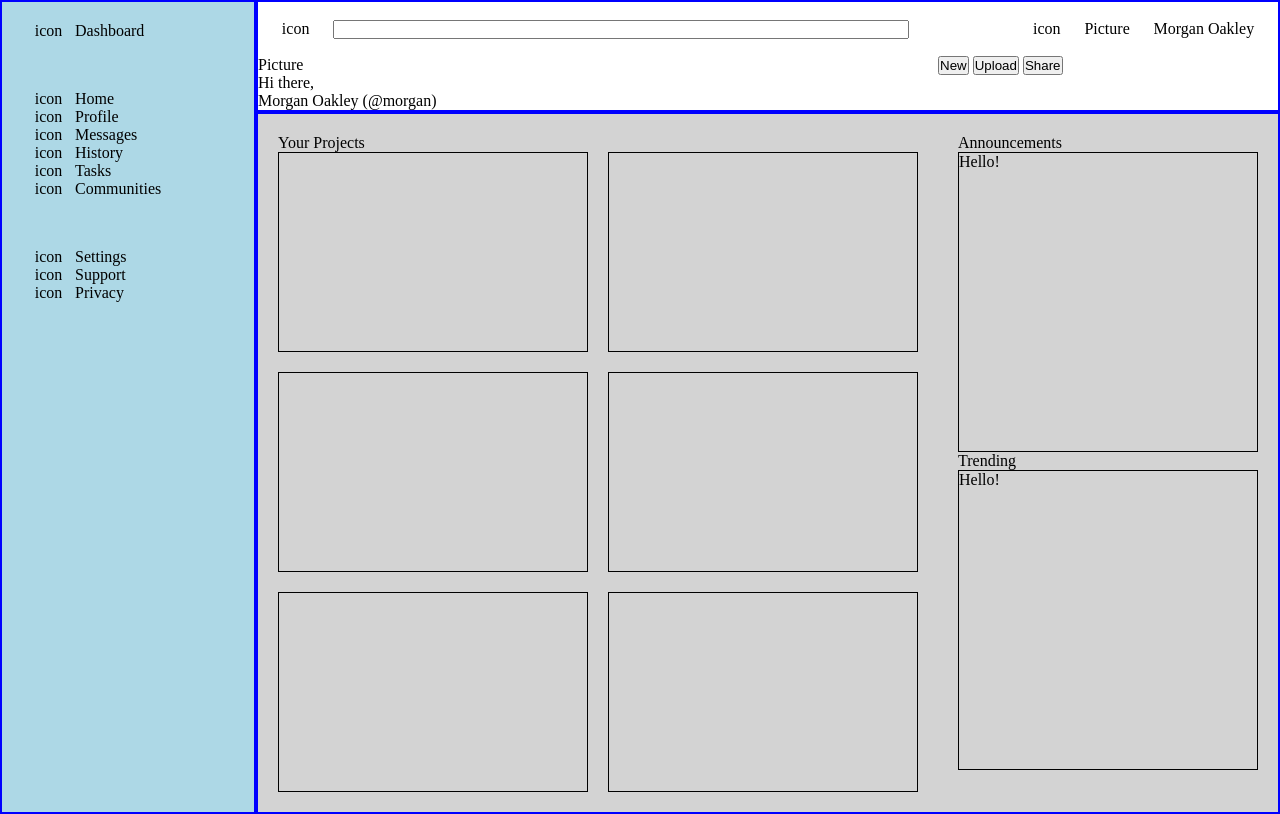
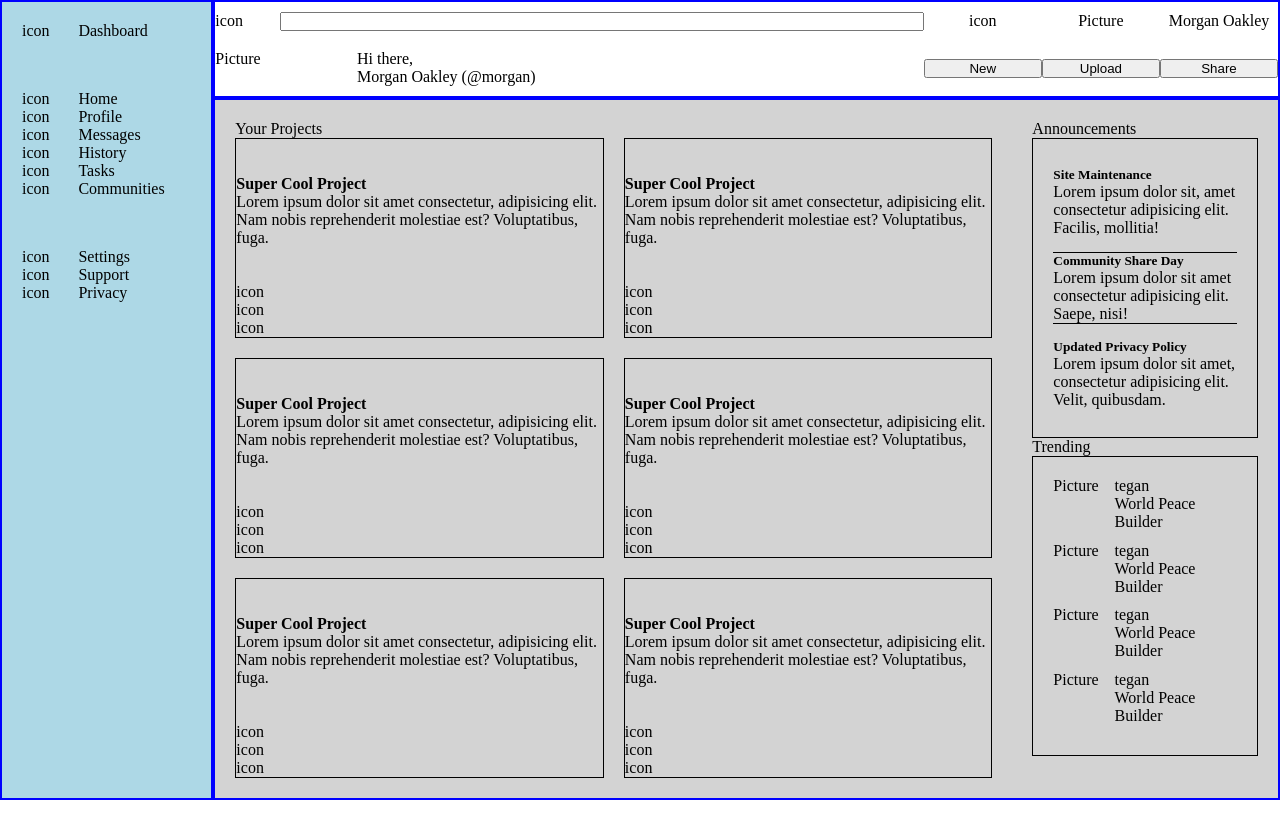
Before and after one commit to elefantoft/odin-admin-dashboard, a plain HTML site: page index.html in a window 1280 px wide. Drawn offline with Linux system fonts and the light colour scheme.

Commit message:
Fix layout

```diff
--- a/index.html
+++ b/index.html
@@ -41,27 +41,26 @@
 
         <div class="header">
 
-            <div class="nav">
+            <div class="search">
                 <div class="icon">icon</div>
                 <input type="search">
+            </div>
+            <div class="user">
                 <div class="icon">icon</div>
                 <div class="icon">Picture</div>
                 <div>Morgan Oakley</div>
             </div>
-
-            <div class="user">
-                <div>
+            <div class="welcome">
                 <div>Picture</div>
                 <div>
                     <p>Hi there,</p>
                     <p>Morgan Oakley (@morgan)</p>
                 </div>
             </div>
-                <div>
+            <div class="buttons">
                 <button>New</button>
                 <button>Upload</button>
                 <button>Share</button>
-                </div>
             </div>
         </div>
 
@@ -69,22 +68,125 @@
             <div class="projects">
                 <div>Your Projects</div>
                 <div class="card-container">
-                    <div class="card"></div>
-                    <div class="card"></div>
-                    <div class="card"></div>
-                    <div class="card"></div>
-                    <div class="card"></div>
-                    <div class="card"></div>
+                    <div class="card">
+                        <div>
+                            <h4>Super Cool Project</h4>
+                            <p>Lorem ipsum dolor sit amet consectetur, adipisicing elit. Nam nobis reprehenderit molestiae est? Voluptatibus, fuga.</p>
+                        </div>
+                        <div>
+                            <div>icon</div>
+                            <div>icon</div>
+                            <div>icon</div>
                         </div>
                     </div>
+                    <div class="card">
+                        <div>
+                            <h4>Super Cool Project</h4>
+                            <p>Lorem ipsum dolor sit amet consectetur, adipisicing elit. Nam nobis reprehenderit molestiae est? Voluptatibus, fuga.</p>
+                        </div>
+                        <div>
+                            <div>icon</div>
+                            <div>icon</div>
+                            <div>icon</div>
+                        </div>
+                    </div>
+                    <div class="card">
+                        <div>
+                            <h4>Super Cool Project</h4>
+                            <p>Lorem ipsum dolor sit amet consectetur, adipisicing elit. Nam nobis reprehenderit molestiae est? Voluptatibus, fuga.</p>
+                        </div>
+                        <div>
+                            <div>icon</div>
+                            <div>icon</div>
+                            <div>icon</div>
+                        </div>
+                    </div>
+                    <div class="card">
+                        <div>
+                            <h4>Super Cool Project</h4>
+                            <p>Lorem ipsum dolor sit amet consectetur, adipisicing elit. Nam nobis reprehenderit molestiae est? Voluptatibus, fuga.</p>
+                        </div>
+                        <div>
+                            <div>icon</div>
+                            <div>icon</div>
+                            <div>icon</div>
+                        </div>
+                    </div>
+                    <div class="card">
+                        <div>
+                            <h4>Super Cool Project</h4>
+                            <p>Lorem ipsum dolor sit amet consectetur, adipisicing elit. Nam nobis reprehenderit molestiae est? Voluptatibus, fuga.</p>
+                        </div>
+                        <div>
+                            <div>icon</div>
+                            <div>icon</div>
+                            <div>icon</div>
+                        </div>
+                    </div>
+                    <div class="card">
+                        <div>
+                            <h4>Super Cool Project</h4>
+                            <p>Lorem ipsum dolor sit amet consectetur, adipisicing elit. Nam nobis reprehenderit molestiae est? Voluptatibus, fuga.</p>
+                        </div>
+                        <div>
+                            <div>icon</div>
+                            <div>icon</div>
+                            <div>icon</div>
+                        </div>
+                    </div>
+                </div>
+            </div>
+
             <div class="highlights">
                 <div>
                     <div>Announcements</div>
-                    <div class="announce-box">Hello!</div>
+                    <div class="announce-box">
+                        <div>
+                            <h5>Site Maintenance</h5>
+                            <p>Lorem ipsum dolor sit, amet consectetur adipisicing elit. Facilis, mollitia!</p>
+                        </div>
+                        <div>
+                            <h5>Community Share Day</h5>
+                            <p>Lorem ipsum dolor sit amet consectetur adipisicing elit. Saepe, nisi!</p>
+                        </div>
+                        <div>
+                            <h5>Updated Privacy Policy</h5>
+                            <p>Lorem ipsum dolor sit amet, consectetur adipisicing elit. Velit, quibusdam.</p>
+                        </div>
+                    </div>
                 </div>
                 <div>
                     <div>Trending</div>
-                    <div class="trending-box">Hello!</div>
+                    <div class="trending-box">
+                        <div>
+                            <div>Picture</div>
+                            <div>
+                                <p>tegan</p>
+                                <p>World Peace Builder</p>
+                            </div>
+                        </div>
+                        <div>
+                            <div>Picture</div>
+                            <div>
+                                <p>tegan</p>
+                                <p>World Peace Builder</p>
+                            </div>
+                        </div>
+                        <div>
+                            <div>Picture</div>
+                            <div>
+                                <p>tegan</p>
+                                <p>World Peace Builder</p>
+                            </div>
+                        </div>
+                        <div>
+                            <div>Picture</div>
+                            <div>
+                                <p>tegan</p>
+                                <p>World Peace Builder</p>
+                            </div>
+                        </div>
+                    </div>
                 </div>
             </div>
         </div>
--- a/style.css
+++ b/style.css
@@ -7,7 +7,7 @@
 .container {
     height: 100vh;
     display: grid;
-    grid-template-columns: 1fr 4fr;
+    grid-template-columns: 1fr 5fr;
     grid-template-rows: 1fr 4fr;
 }
 
@@ -19,43 +19,47 @@
     grid-row: span 2;
     padding: 20px;
     background-color: lightblue;
-}
-
-.icon {
-    justify-self: center;
+    display: grid;
+    align-content: start;
+    gap: 50px;
 }
 
 .sidebar > div {
-    margin-bottom: 50px;
     display: grid;
-    grid-template-columns: 1fr 3fr;
+    grid-template-columns: 1fr 2fr;
 }
 
 .header {
     display: grid;
-    grid-template-rows: repeat(2, 1fr);
     align-items: center;
+    grid-template-columns: 2fr 1fr;
 }
 
-.nav {
-    display: flex;
-    justify-content: space-evenly;
+.header > div {
+    display: grid;
 }
 
-input[type="search"] {
-    flex: 0.8;
-    margin-right: 100px;
+.search {
+    grid-template-columns: 1fr 10fr;
 }
 
 .user {
-    display: grid;
-    grid-template-columns: 2fr 1fr;
+    grid-template-columns: repeat(3, 1fr);
+    justify-items: center;
+}
+
+.welcome {
+    grid-template-columns: 1fr 4fr;
+}
+
+.buttons {
+    grid-template-columns: repeat(3, 1fr);
 }
 
 .main-content {
     background-color: lightgray;
     display: grid;
-    grid-template-columns: 2fr 1fr;
+    grid-template-columns: 3fr 1fr;
 }
 
 .projects, .highlights {
@@ -72,9 +76,35 @@ input[type="search"] {
 .card {
     height: 200px;
     border: 1px solid black;
+    display: grid;
+    grid-template-rows: 3fr 1fr;
+    align-items: center;
 }
 
 .announce-box, .trending-box {
     border: 1px solid black;
     height: 300px;
 }
+
+.announce-box {
+    display: grid;
+    grid-template-rows: repeat(3, 1fr);
+    align-items: center;
+    padding: 20px;
+}
+
+.announce-box > div:nth-child(2) {
+    border-top: 1px solid black;
+    border-bottom: 1px solid black;
+}
+
+.trending-box {
+    display: grid;
+    grid-template-rows: repeat(4, 1fr);
+    padding: 20px;
+}
+
+.trending-box > div {
+    display: grid;
+    grid-template-columns: 1fr 2fr;
+}
```
Lines whose indentation alone changed are shown as unchanged.
